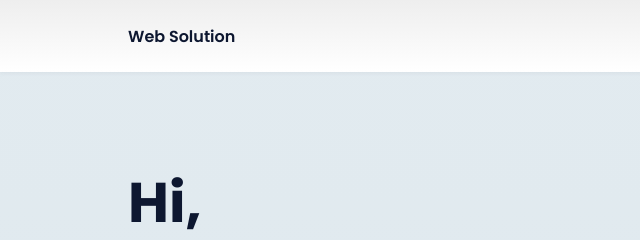
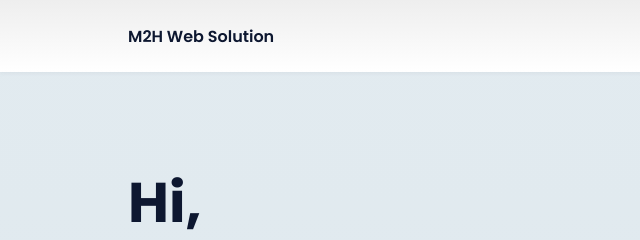
Before and after one commit to M2HGamer/Project--2--Portfolio, a plain HTML site: page index.html in a window 1280 px wide. Shown: the top 240 px of the page, 0-640 px from the left. Drawn offline with nearby package versions, Linux system fonts and the light colour scheme.

Commit message:
Update index.html

```diff
--- a/index.html
+++ b/index.html
@@ -16,7 +16,7 @@
         <header class="l-header">
             <nav class="nav bd-grid">
                 <div>
-                    <a href="#" class="nav__logo"> Web Solution</a>
+                    <a href="#" class="nav__logo">M2H Web Solution</a>
                 </div>
 
                 <div class="nav__menu" id="nav-menu">
```
